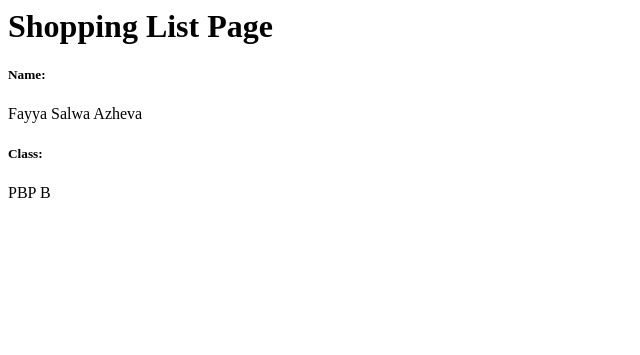
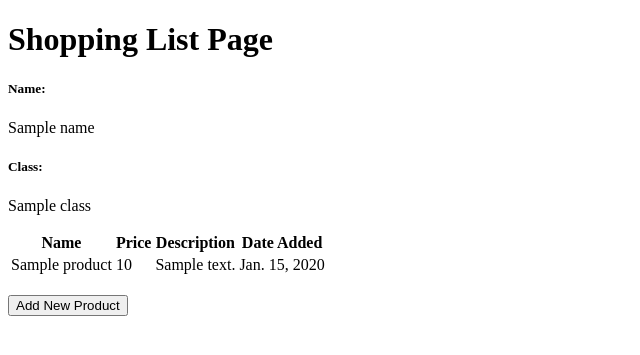
Before and after one commit to fayyazheva/shopping-list, a Django app: template main/templates/main.html in a window 1280 px wide. Shown: the top 355 px of the page, without its empty margins (0-640 px from the left). Run offline with Django 4.2, Linux system fonts and the light colour scheme; tables that the repository leaves empty hold one stand-in row (values such as "Sample post"); the template is opened without the code that fills it: values that come from a table or form of the project are taken from there, most other values are stand-ins (such as "Sample title", 1, 10 or a date in 2020).

Commit message:
tutorial 2 selesai

```diff
--- a/main/templates/main.html
+++ b/main/templates/main.html
@@ -1,7 +1,41 @@
-<h1>Shopping List Page</h1>
+{% extends 'base.html' %}
+
+{% block content %}
+    <h1>Shopping List Page</h1>
+
+    <h5>Name:</h5>
+    <p>{{name}}</p>
+
+    <h5>Class:</h5>
+    <p>{{class}}</p>
 
 
-<h5>Name: </h5>
-<p>Fayya Salwa Azheva<p>
-<h5>Class: </h5>
-<p>PBP B<p>
+    <table>
+        <tr>
+            <th>Name</th>
+            <th>Price</th>
+            <th>Description</th>
+            <th>Date Added</th>
+        </tr>
+
+        {% comment %} Berikut cara memperlihatkan data produk di bawah baris ini {% endcomment %}
+
+        {% for product in products %}
+            <tr>
+                <td>{{product.name}}</td>
+                <td>{{product.price}}</td>
+                <td>{{product.description}}</td>
+                <td>{{product.date_added}}</td>
+            </tr>
+        {% endfor %}
+    </table>
+
+    <br />
+
+    <a href="{% url 'main:create_product' %}">
+        <button>
+            Add New Product
+        </button>
+    </a>
+
+{% endblock content %}
--- a/main/urls.py
+++ b/main/urls.py
@@ -1,10 +1,18 @@
 from django.urls import path
 from main.views import show_main
+from main.views import show_main, create_product, show_xml, show_json,show_xml_by_id, show_json_by_id
+
 
 app_name = 'main'
 
 urlpatterns = [
     path('', show_main, name='show_main'),
+    path('create-product', create_product, name='create_product'),
+    path('xml/', show_xml, name='show_xml'),
+    path('json/', show_json, name='show_json'),
+    path('xml/<int:id>/', show_xml_by_id, name='show_xml_by_id'),
+    path('json/<int:id>/', show_json_by_id, name='show_json_by_id'),
+
 ]
 
 
--- a/shopping_list/urls.py
+++ b/shopping_list/urls.py
@@ -17,11 +17,11 @@ Including another URLconf
 from django.contrib import admin
 from django.urls import path
 from django.urls import path, include
-
+from main.views import show_main, create_product, show_xml, show_json, show_xml_by_id, show_json_by_id
 
 urlpatterns = [
+    path('', include('main.urls')),
     path('admin/', admin.site.urls),
-    path('main/', include('main.urls')),
 ]
 
 # Berkas urls.py pada proyek bertanggung jawab untuk mengatur rute URL tingkat proyek.
--- /dev/null
+++ b/templates/base.html
@@ -0,0 +1,18 @@
+{% load static %}
+<!DOCTYPE html>
+<html lang="en">
+    <head>
+        <meta charset="UTF-8" />
+        <meta
+            name="viewport"
+            content="width=device-width, initial-scale=1.0"
+        />
+        {% block meta %}
+        {% endblock meta %}
+    </head>
+
+    <body>
+        {% block content %}
+        {% endblock content %}
+    </body>
+</html>
```
Also changed, not shown: main/forms.py (added, +10 -0 lines), main/templates/create_product.html (added, +24 -0 lines), main/views.py (+51 -3 lines), shopping_list/settings.py (+19 -7 lines), .github/workflow/pbp-deploy.yml (added), 3 other files.
